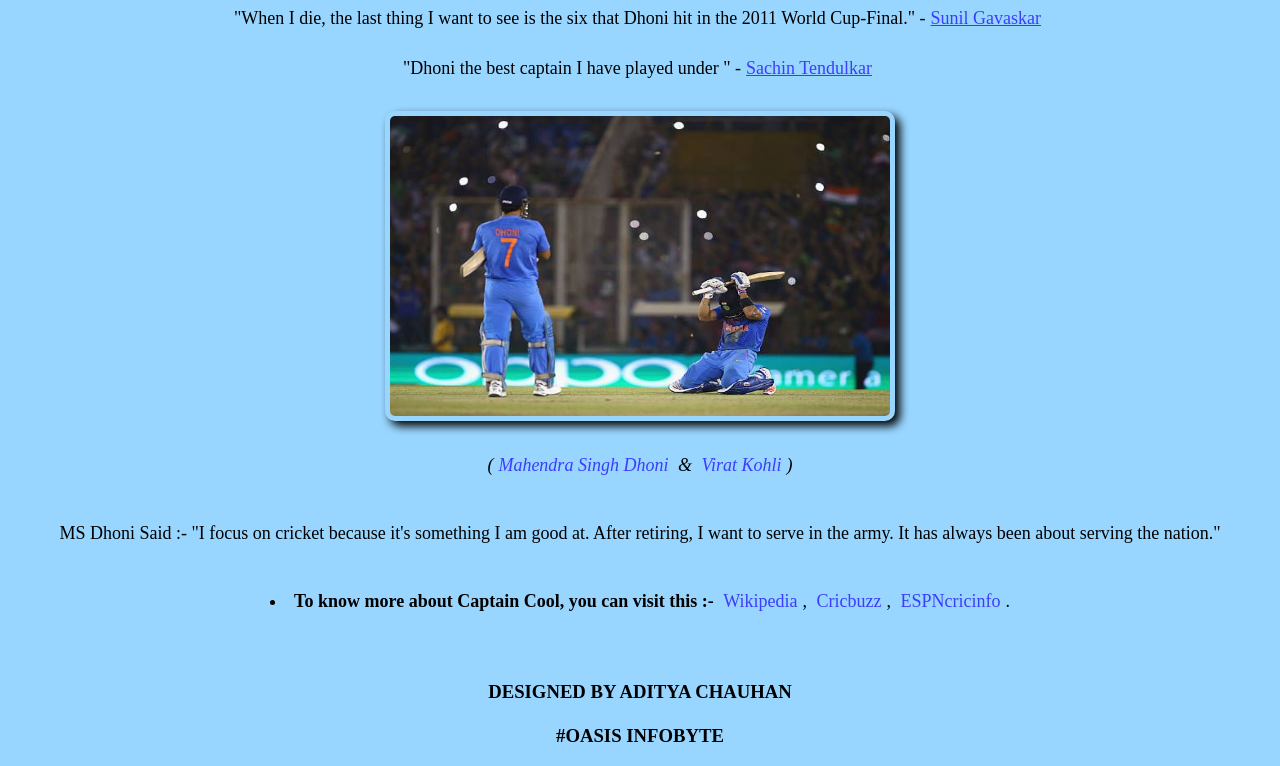
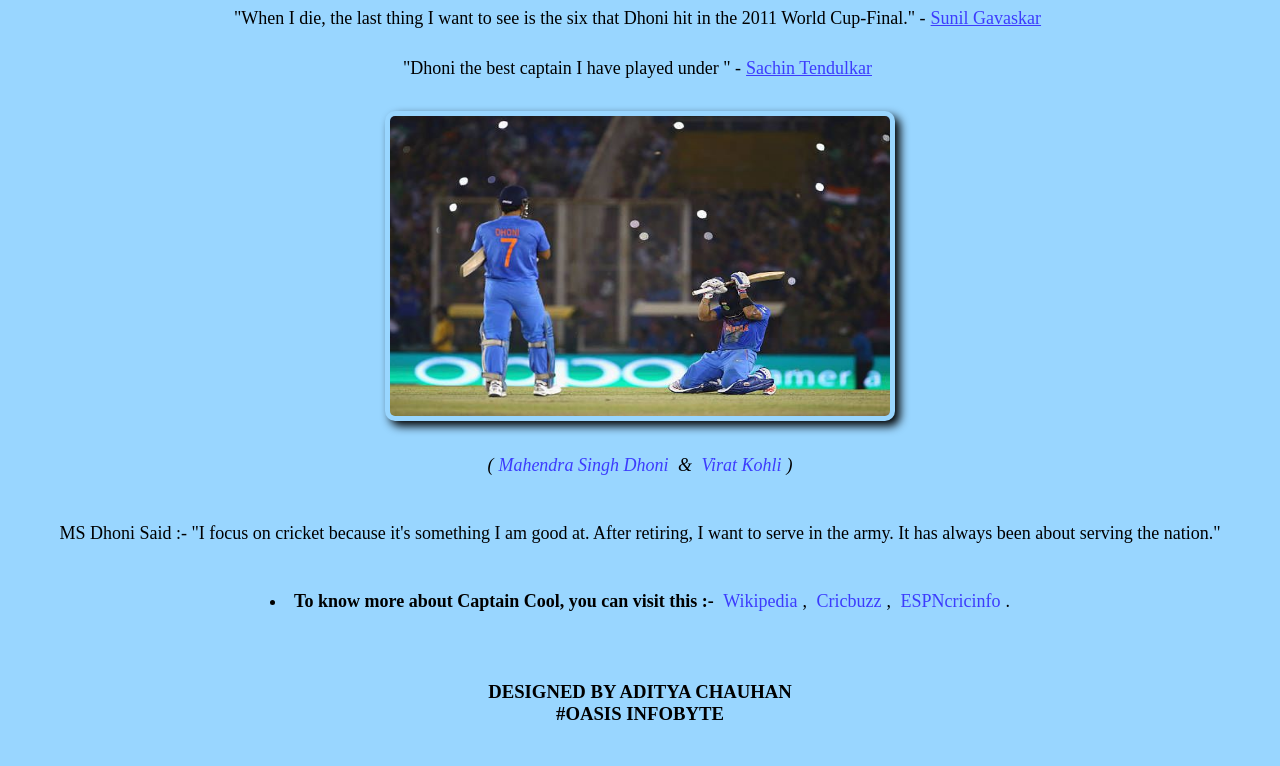
Before and after one commit to Aditya2086/Level-2-Task-2-Tribute-Page-Oasis-Infobyte-Internship, a plain HTML site: page index.html in a window 1280 px wide. Shown: the part 9773-10539 px from the top of the page. After the commit the page ends 10517 px from the top, so only its background shows below. Drawn offline with nearby package versions, Linux system fonts and the light colour scheme; a web font is replaced by a local one.

Commit message:
Update index.html

```diff
--- a/index.html
+++ b/index.html
@@ -686,7 +686,7 @@
       easing: 'ease', // default easing for AOS animations
     });
   </script>
-<h3><center>DESIGNED BY ADITYA CHAUHAN</center><br><center>#OASIS INFOBYTE</center></h3>
+  <h3><center>DESIGNED BY ADITYA CHAUHAN<br>#OASIS INFOBYTE</center></h3>
 </body>
 
 </html>
```
